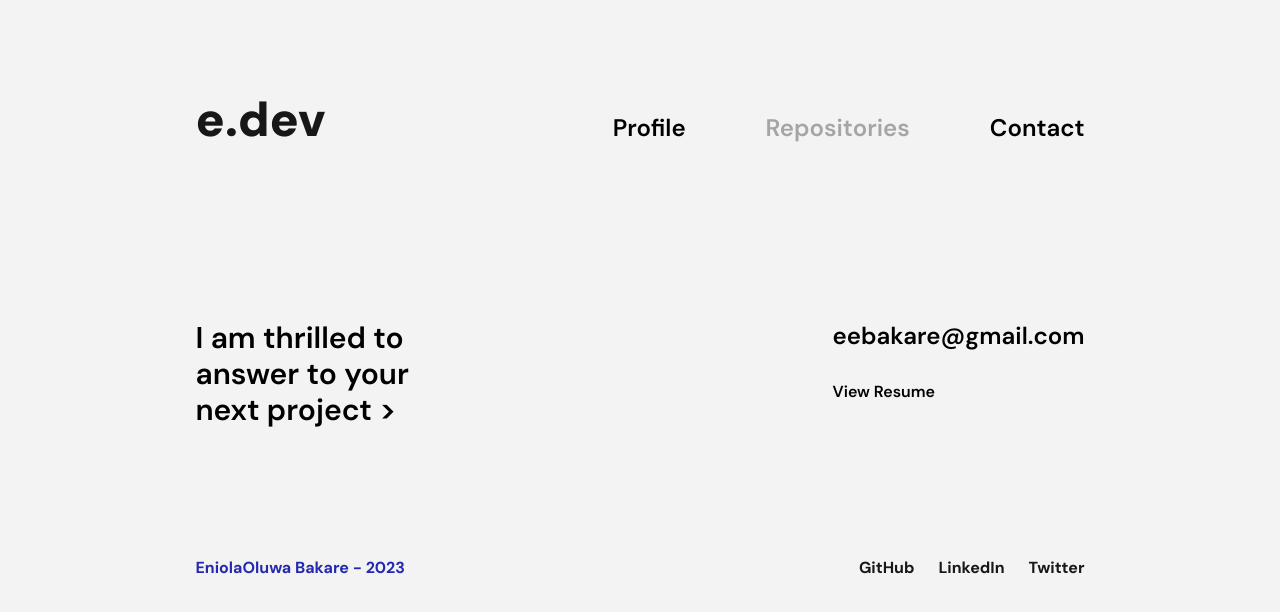
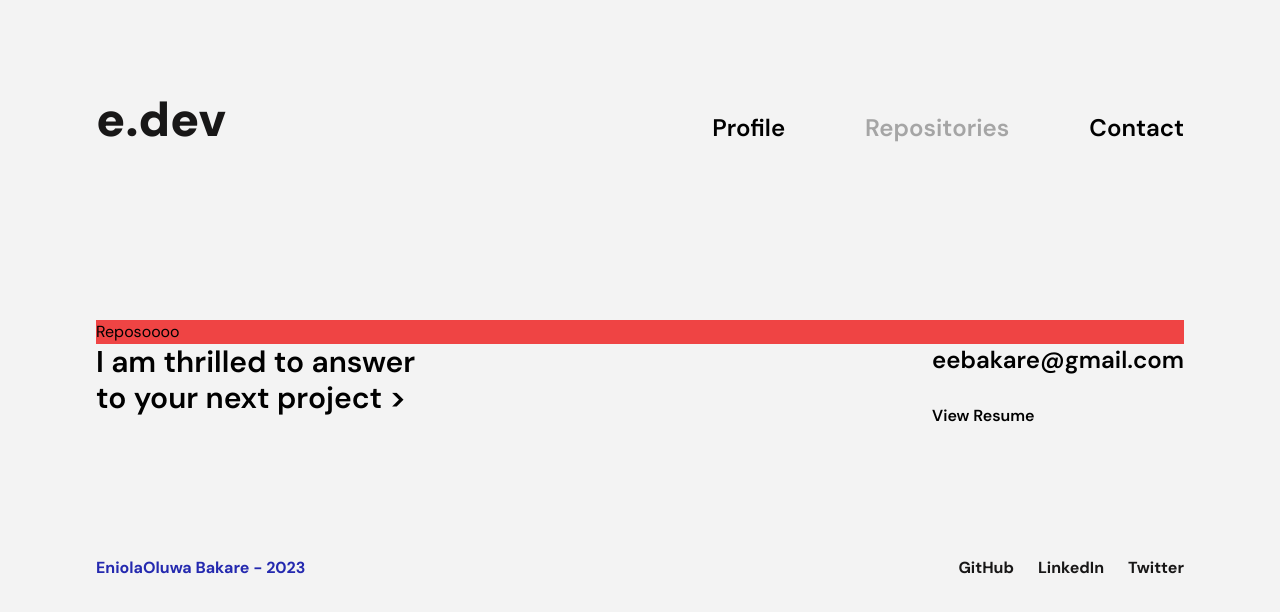
Before and after one commit to Eniola-Bakare/altschool_2ndSemesterExam, a React (Vite) app: page /repositories/1 in a window 1280 px wide. Shown: the top 612 px of the page. Built offline with nearby package versions, Linux system fonts and the light colour scheme; no server answers.

Commit message:
React nested routing for the individual repositories

```diff
--- a/src/App.jsx
+++ b/src/App.jsx
@@ -6,8 +6,9 @@ import RepoPages from "./components/pages/RepoPages";
 import Footer from "./components/UI/Footer";
 import { useUserContext } from "./components/context/userContext";
 import { RepoContextProvider } from "./components/context/ReposContext";
-import { Route, Routes } from "react-router-dom";
+import { Outlet, Route, Routes } from "react-router-dom";
 import Contact from "./components/pages/Contact";
+import RepoDetail from "./components/pages/RepoDetail";
 
 function App() {
   const { data } = useUserContext();
@@ -15,13 +16,15 @@ function App() {
 
   if (!data) return console.log("cooking");
   return (
-    <div className="max-w-[1440px] flex flex-col p-24 mb-12">
+    <div className=" w-[1440px] max-w-[1440px] flex flex-col p-24 mb-12">
       <Nav />
       <Routes>
         <Route path="/" element={<HomeProfilePage />} />
-        <Route path="/repositories" element={<RepoPages />} />
+        <Route path="repositories" element={<RepoPages />}/>
+        <Route path="repositories/:name" element={<RepoDetail />} />
         <Route path="/contact" element={<Contact />} />
       </Routes>
+      <Outlet />
       <Footer />
     </div>
   );
--- a/src/components/UI/Repo.jsx
+++ b/src/components/UI/Repo.jsx
@@ -1,8 +1,11 @@
+import { Link } from "react-router-dom";
 import Footer from "./Footer";
 
 function Repo({ repo, index }) {
+  const id = repo?.id;
+  console.log(id);
 
-  function dateFormat(dateInput="2023-03-02T14:07:21Z" ) {
+  function dateFormat(dateInput = "2023-03-02T14:07:21Z") {
     const date = new Date(dateInput);
 
     const options = {
@@ -21,7 +24,6 @@ function Repo({ repo, index }) {
     return formattedDate;
   }
   return (
-    <>
     <div className="flex w-[100%] justify-between border-b border-mainBlack pb-28 mb-28  relative">
       <section className="repoTexts flex flex-col w-[40%] ">
         <p className="project-title text-lg text-mainBlack font-semibold mb-5">
@@ -33,7 +35,8 @@ function Repo({ repo, index }) {
             "A short description of what the project is about"}
         </p>
         <p className="extra-desc font-medium text-mainGray">
-          <span className="font-semibold text-lg"> Created:</span> <br/><span className="">{dateFormat(repo?.created_at)}</span>
+          <span className="font-semibold text-lg"> Created:</span> <br />
+          <span className="">{dateFormat(repo?.created_at)}</span>
         </p>
         <p className="repo-link font-semibold absolute bottom-24 underline underline-offset-4">
           More details &gt;
@@ -47,7 +50,6 @@ function Repo({ repo, index }) {
         />
       </section>
     </div>
-    </>
   );
 }
 
--- a/src/components/pages/RepoDetail.jsx
+++ b/src/components/pages/RepoDetail.jsx
@@ -0,0 +1,11 @@
+import { Link } from "react-router-dom";
+
+function RepoDetail() {
+  return (
+    <div className=" bg-pink bg-red-500">
+      <p>Reposoooo</p>
+    </div>
+  );
+}
+
+export default RepoDetail;
--- a/src/components/pages/RepoPages.jsx
+++ b/src/components/pages/RepoPages.jsx
@@ -1,6 +1,7 @@
 import { useEffect, useState } from "react";
 import Repo from "../UI/Repo";
 import { useRepoContext } from "../context/ReposContext";
+import { Link } from "react-router-dom";
 
 function RepoPages() {
   const { repos } = useRepoContext();
@@ -24,7 +25,11 @@ function RepoPages() {
 
       <section className="repos flex flex-col">
         {reposData?.map((repo, index) => {
-          return <Repo key={repo.id} repo={repo} index={index+=1} />;
+          return (
+            <Link key={repo.id} to={`${repo.id}`}>
+              <Repo repo={repo} index={(index += 1)} />
+            </Link>
+          );
         })}
         {/* <Repo /> */}
       </section>
```
Lines whose indentation alone changed are shown as unchanged.
